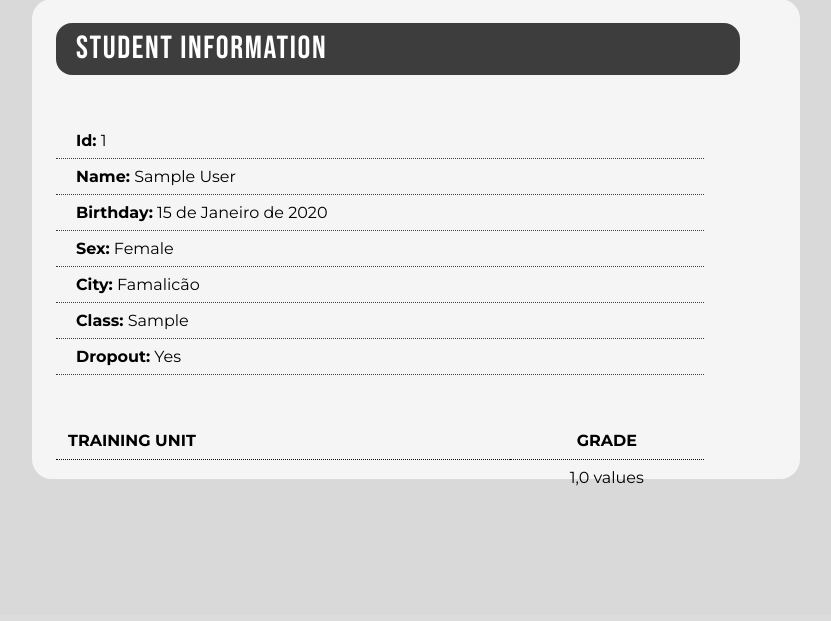
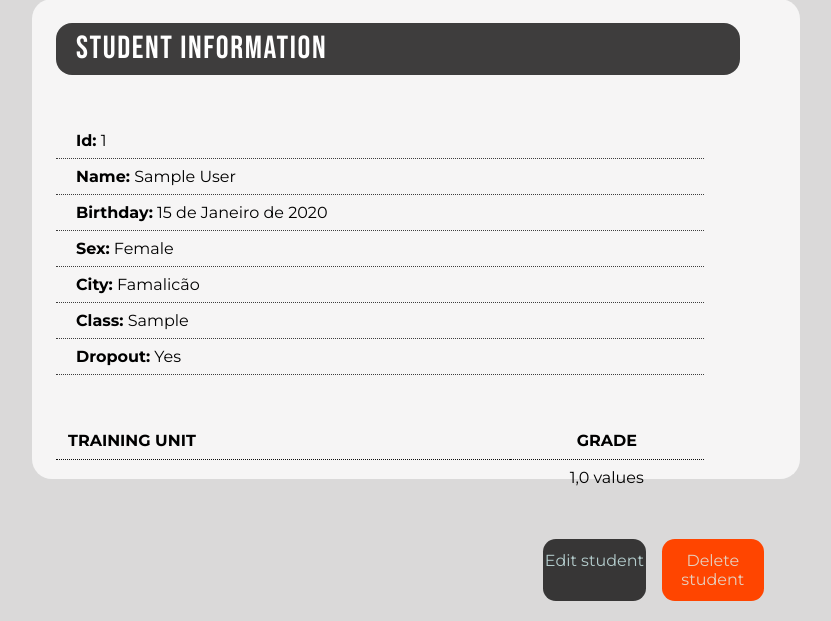
Before and after one commit to maviam/appofficecourse, a Django app: page /student/1/ in a window 1280 px wide. Shown: the part 185-806 px from the top of the page, without its empty margins (224-1055 px from the left). Before the commit the page ends 671 px from the top, so only its background shows below. Run offline with Django 5.2, Linux system fonts and the light colour scheme; tables that the repository leaves empty hold one stand-in row (values such as "Sample post").

Commit message:
Save images

```diff
--- a/base_static/global/css/style.css
+++ b/base_static/global/css/style.css
@@ -51,14 +51,14 @@ header .menu ul li a:hover { color: wheat; }
 .content-class { width: 100%; height: 100vh; display: flex; justify-content: space-around; align-items: center; }
 .block-class { width: 25%; height: 50vh; border: 1px solid black; }
 .block-class-img { width: 100%; height: 42vh; }
-.block-class-infor { width: 100%; height: 8vh; line-height: 8vh; text-align: center; }
+.block-class-infor { width: 100%; height: 8vh; line-height: 8vh; text-align: center; background-color: rgb(27, 27, 47); }
 .block-class-infor a {
     font-family: 'Bebas Neue', sans-serif;
     font-size: 2.25rem;
     text-decoration: none;
-    color: rgba(0,0,0,.75);
+    color: rgba(255,255,255,.75);
 }
-.block-class-infor a:hover { color: rgb(103, 18, 18); }
+.block-class-infor a:hover { color: white; }
 
 /* ================================================= CLASS INFORMATION ============================================= */
 
@@ -162,3 +162,11 @@ th, td { width: 10vw; }
 .sgt { height: 2.25rem; }
 .sgt-left { width: 70%; text-align: left; padding-left: 0.75rem; }
 .sgt-right { width: 30%; text-align: center;}
+.buttons { width: 60vw; padding: 1.25rem; margin: 1rem auto; display: flex; justify-content: flex-end; }
+.buttons a {
+    width: 8vw; background-color: rgba(0,0,0,.75); color: rgba(222,255,255,.75);
+    padding: 0.75rem 0; text-decoration: none; margin-right: 1rem; text-align: center;
+    border-radius: 0.8rem;
+}
+.buttons .delete { background-color: orangered;}
+.buttons a:hover { color: white; font-weight: 700; }
--- a/course/templates/course/index.html
+++ b/course/templates/course/index.html
@@ -4,7 +4,11 @@
     <section class="content-class">
         {% for c in classes %}
             <div class="block-class">
-                <div class="block-class-img rd"></div>
+                <div class="block-class-img">
+                    {% if c.picture %}
+                        <img src="{{ c.picture.url }}" alt="{{ c.name}} ({{ c.acronym }})" class="block-class-img">
+                    {% endif %}
+                </div>
                 <div class="block-class-infor">
                     <a href="{% url 'course:main_data' c.id %}">
                         {{ c.acronym }} - {{ c.name }}
--- a/course/templates/course/student/create.html
+++ b/course/templates/course/student/create.html
@@ -27,7 +27,7 @@
                     </div>
                 {% endif %}
             {% endfor %}
-            <input type="submit" value="Send data">
+            <input type="submit" value="{{ button }}">
         </form>
     </main>
 {% endblock content %}
--- a/course/templates/course/student/student.html
+++ b/course/templates/course/student/student.html
@@ -40,4 +40,8 @@
         </div>
         {% endif %}
     </main>
+    <div class="buttons">
+        <a href="{% url 'course:edit_student' student.id %}">Edit student</a>
+        <a href="" class="delete">Delete student</a>
+    </div>
 {% endblock content %}
--- a/course/views/student_views.py
+++ b/course/views/student_views.py
@@ -47,7 +47,8 @@ def create_student(request, student_id = None):
                 'form': form,
                 'header': True,
                 'student': student,
-                'title': title
+                'title': title,
+                'button': 'Update student data'
             }
 
             if form.is_valid():
@@ -66,7 +67,8 @@ def create_student(request, student_id = None):
             'form': StudentForm(instance=student),
             'header': True,
             'student': student,
-            'title': title
+            'title': title,
+            'button': 'Update student data'
         }
         return render(
             request,
@@ -81,7 +83,8 @@ def create_student(request, student_id = None):
                 'page_title': 'Add new student',
                 'form': form,
                 'header': True,
-                'title': title
+                'title': title,
+                'button': 'Add student'
             }
 
             if form.is_valid():
@@ -98,7 +101,8 @@ def create_student(request, student_id = None):
             'page_title': 'Add new student',
             'form': StudentForm(),
             'header': True,
-            'title': title
+            'title': title,
+            'button': 'Add student'
         }
         return render(
             request,
```
